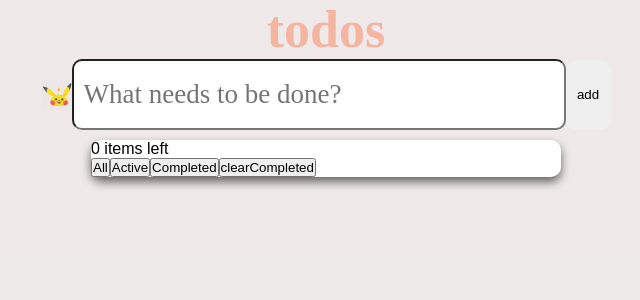
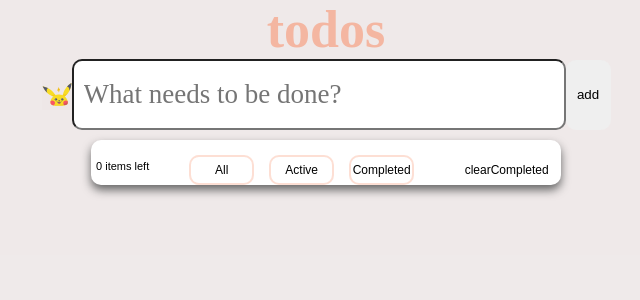
Before and after one commit to dorisssgon/FancyTodolist, a React (Create React App) app: page / in a window 1280 px wide. Shown: the top 300 px of the page, without its empty margins (314-954 px from the left). Built offline with nearby package versions, Linux system fonts and the light colour scheme.

Commit message:
update code

```diff
--- a/src/list.js
+++ b/src/list.js
@@ -2,6 +2,8 @@ import React, { Component } from 'react';
 import './index.css';
 import './App.css';
 import TodoFrame from './todoframe';
+import after from '../src/assets/after.svg';
+import before from '../src/assets/before.svg';
 
 class ListItem extends Component {
     constructor(props) {
@@ -24,11 +26,62 @@ class ListItem extends Component {
         if (this.state.category === "all"){
         return(
                 this.props.items.map((item,index)=> {
+                var style = {};
+                    if(item.completed === false) {
+                        style={
+
+                            backgroundImage: 'url(' + before + ')',
+                    }
+                    }else{
+                        style ={
+
+                        backgroundImage: 'url(' + after + ')',
+
+                        }
+                    }
                     var changeCheckbox = `changeCheckbox1${item.id}`;
-
                        return(
                         <li className="item-quaqua" key={index}>
                             <label htmlFor={changeCheckbox} id="input-btn-img1">
+                            <input type="checkbox" className="list-btnn"
+                            id={changeCheckbox}
+                            onClick={()=>this.props.onClickCheckBox(item)}
+                            checked={item.completed}
+                            style={{
+                                display:'none'
+                            }}/>
+                            <div className = "imageicon"style={style}></div>
+                            </label>
+                           {item.content}
+                            <button className="list-btn" onClick={()=>this.props.deleteSingle(item,index)}></button>
+                        </li>);
+                    }
+                )
+        );}
+        else if (this.state.category === "active") {
+            var activeItems = this.props.items.filter((item)=>{
+
+                return(item.completed === false)
+                })
+            return(
+                activeItems.map((item,index)=> {
+                    var style = {};
+                    if(item.completed === false) {
+                        style={
+
+                            backgroundImage: 'url(' + before + ')',
+                    }
+                    }else{
+                        style ={
+
+                        backgroundImage: 'url(' + after + ')',
+
+                        }
+                    }
+                    var changeCheckbox = `changeCheckbox2${item.id}`;
+                       return(
+                        <li className="item-quaqua" key={index}>
+                            <label htmlFor={changeCheckbox} id="input-btn-img2">
                             <input type="checkbox"
                             id={changeCheckbox}
                             onClick={()=>this.props.onClickCheckBox(item)}
@@ -36,29 +89,7 @@ class ListItem extends Component {
                             style={{
                                 display:'none'
                             }}/>
-                            <div className="checkbox-div"></div>
-                            </label>
-                            {item.content}
-
-                            <button className="list-btn" onClick={()=>this.props.deleteSingle(item,index)}></button>
-                        </li>);
-                    }
-                )
-        );}
-        else if (this.state.category === "active") {
-            var activeItems = this.props.items.filter((item)=>{
-                return(item.completed === false)
-                })
-            return(
-                activeItems.map((item,index)=> {
-                       return(
-                        <li className="item-quaqua" key={index}>
-                        <label htmlFor="changeCheckbox2" id="input-btn-img2">
-                            <input type="checkbox"
-                            id="changeCheckbox2"
-                            onClick={()=>this.props.onClickCheckBox(item)}
-                            checked={item.completed}/>
-                            <div id="checkbox-img2"></div>
+                            <div className = "imageicon"style={style}></div>
                             </label>
                             {item.content}
                             <button className="list-btn" onClick={()=>this.props.deleteSingle(item,index)}></button>
@@ -73,21 +104,35 @@ class ListItem extends Component {
                 })
             return(
                 completedItems.map((item,index)=> {
-                       return(
-                           <div>
-                        <li className="item-quaqua" key={index}>
-                            <label htmlFor="changeCheckbox3" id="input-btn-img3">
-                            <input type="checkbox"
-                            id="changeCheckbox3"
-                            onClick={()=>this.props.onClickCheckBox(item)}
-                            checked={item.completed}/>
-                            <div id="checkbox-img3"></div>
-                            </label>
-                            {item.content}
-                            <button className="list-btn"onClick={()=>this.props.deleteSingle(item,index)}></button>);
-                        </li>
+                    var style = {};
+                    if(item.completed === false) {
+                        style={
 
-                        </div>)
+                            backgroundImage: 'url(' + before + ')',
+                    }
+                    }else{
+                        style ={
+
+                        backgroundImage: 'url(' + after + ')',
+
+                        }
+                    }
+                    var changeCheckbox = `changeCheckbox3${item.id}`;
+                    return(
+                     <li className="item-quaqua" key={index}>
+                         <label htmlFor={changeCheckbox} id="input-btn-img3">
+                         <input type="checkbox"
+                         id={changeCheckbox}
+                         onClick={()=>this.props.onClickCheckBox(item)}
+                         checked={item.completed}
+                         style={{
+                             display:'none'
+                         }}/>
+                         <div className = "imageicon"style={style}></div>
+                         </label>
+                         {item.content}
+                         <button className="list-btn" onClick={()=>this.props.deleteSingle(item,index)}></button>
+                     </li>);
                     }
                 )
         );
@@ -102,12 +147,12 @@ class ListItem extends Component {
                     </ul>
                  </div>
 
-                <span>{this.props.items.length} items left</span>
+                <span id= "left-span">{this.props.items.length} items left</span>
                 <div className="btn-list">
-                <button className = "active" onClick={this.changeCategory} value="all">All</button>
-                <button onClick={this.changeCategory} value="active">Active</button>
-                <button onClick={this.changeCategory} value="completed">Completed</button>
-                <button onClick={this.props.clearCompleted} value="delete">clearCompleted</button>
+                <button className = "last-btn" onClick={this.changeCategory} value="all">All</button>
+                <button className = "last-btn" onClick={this.changeCategory} value="active">Active</button>
+                <button className = "last-btn" onClick={this.changeCategory} value="completed">Completed</button>
+                <button className = "long-btn" onClick={this.props.clearCompleted} value="delete">clearCompleted</button>
                 </div>
             </div>
 
--- a/src/todoframe.js
+++ b/src/todoframe.js
@@ -44,9 +44,18 @@ class TodoFrame extends Component {
 
     didAll(){
         var ArrayList1 = this.state.group.slice();
-        ArrayList1.map((item)=>{
-            item.completed = true;
+        var checked = ArrayList1.every((item)=>{
+            return item.completed === true;
         })
+        if (checked === true) {
+            ArrayList1.map((item)=>{
+                item.completed = false;
+            })
+        }else{
+            ArrayList1.map((item)=>{
+                item.completed = true;
+            })
+        }
         this.setState({
             group:ArrayList1
         })
@@ -62,18 +71,18 @@ class TodoFrame extends Component {
             }
     deleteSingle(clicked,index){
         var ArrayList3 = this.state.group.slice();
-        if(clicked.completed === true){
             ArrayList3.splice(index,1);
             this.setState({
                 group:ArrayList3
             })
-        }
+
     }
 
 
     render() {
       return (
         <div>
+
             <TodoInput addItem={this.addItem} didAll={this.didAll}/>
             <ListItem items={this.state.group} onClickCheckBox = {this.onClickCheckBox} clearCompleted={this.clearCompleted}
              deleteSingle ={this.deleteSingle}/>
--- a/src/todoinput.js
+++ b/src/todoinput.js
@@ -26,7 +26,6 @@ class TodoInput extends Component {
         })
 
     }
-
     render(){
         return(
         <div className = "input-greentea">
```
